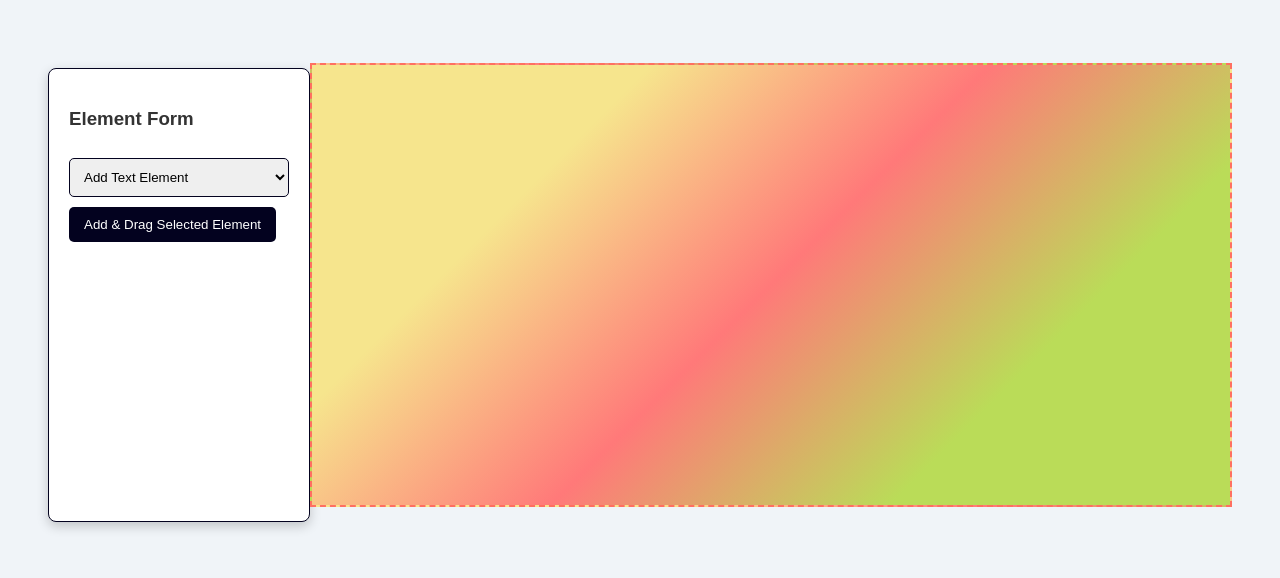
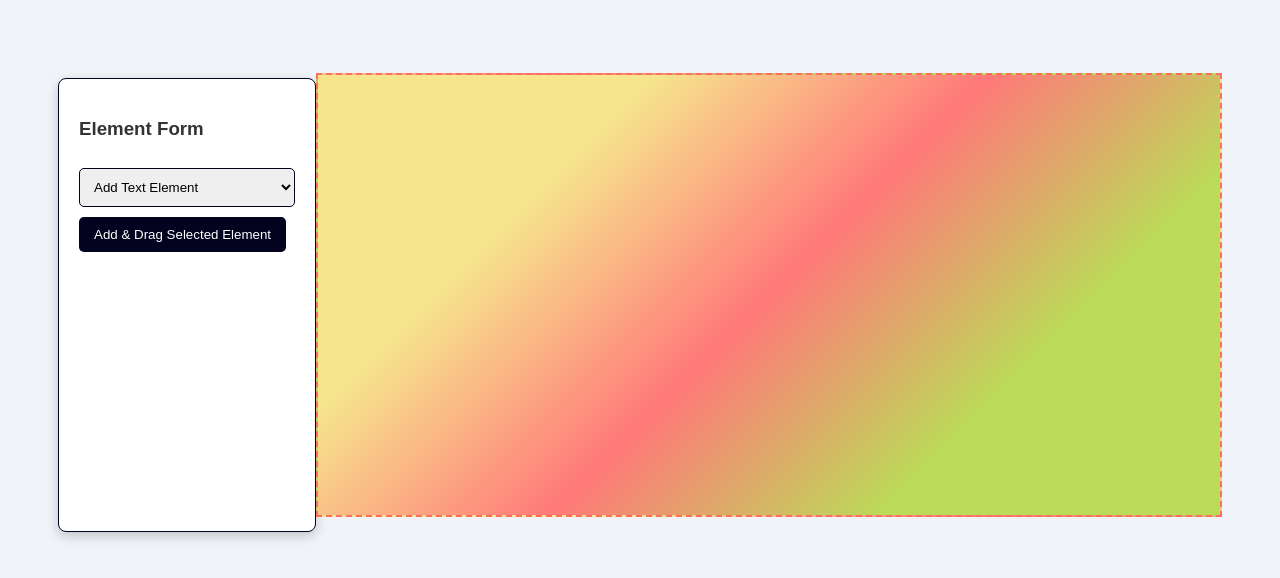
Before and after one commit to rupesh989/drag-drop-builder-rb, a React (Create React App) app: page / in a window 1280 px wide. Shown: the top 578 px of the page. Built offline with nearby package versions, Linux system fonts and the light colour scheme.

Commit message:
Update App.css

```diff
--- a/src/styles/App.css
+++ b/src/styles/App.css
@@ -10,7 +10,7 @@ body {
   display: flex;
   flex-direction: row;
   justify-content: space-between;
-  padding: 40px;
+  padding: 50px;
 }
 
 .element-form {
```
